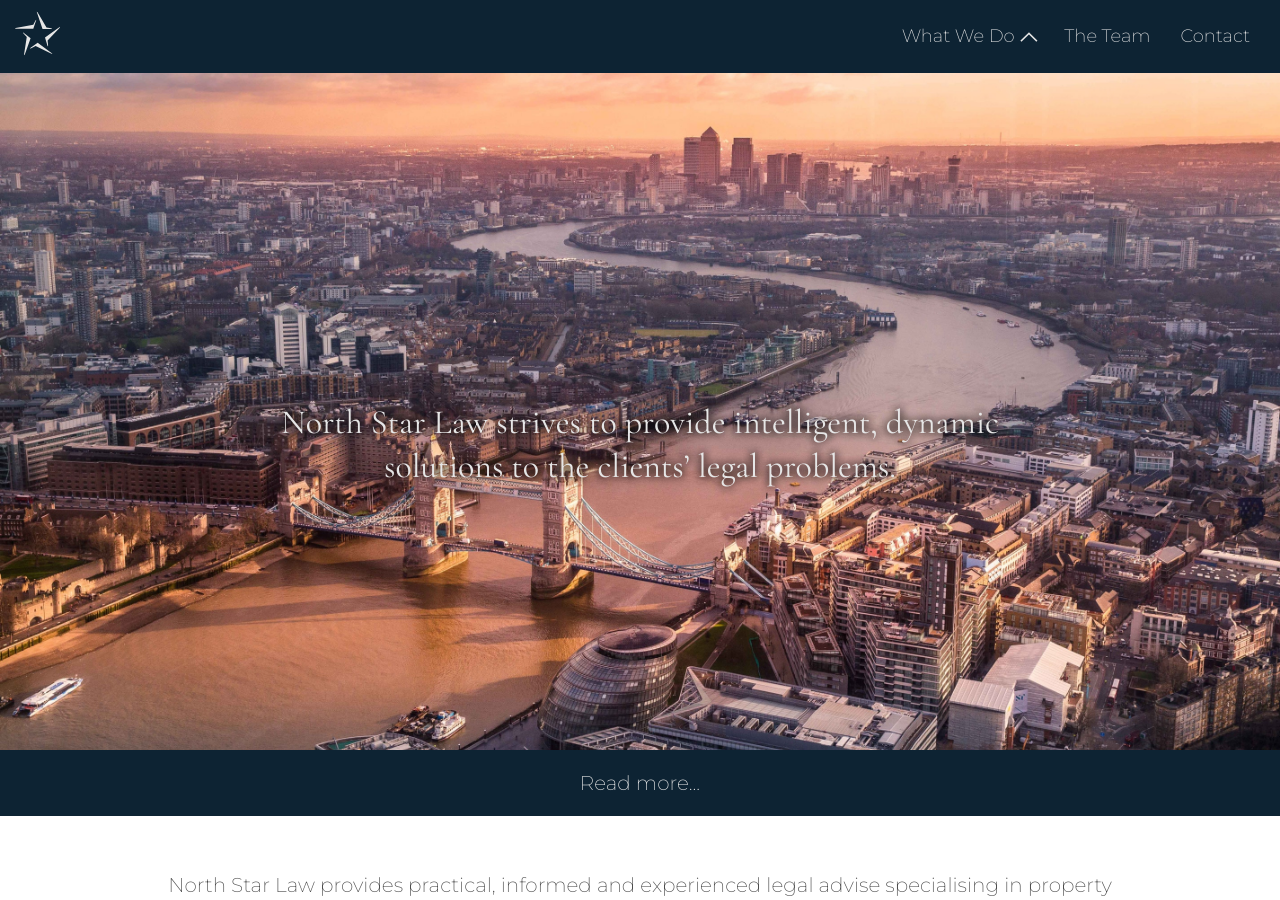
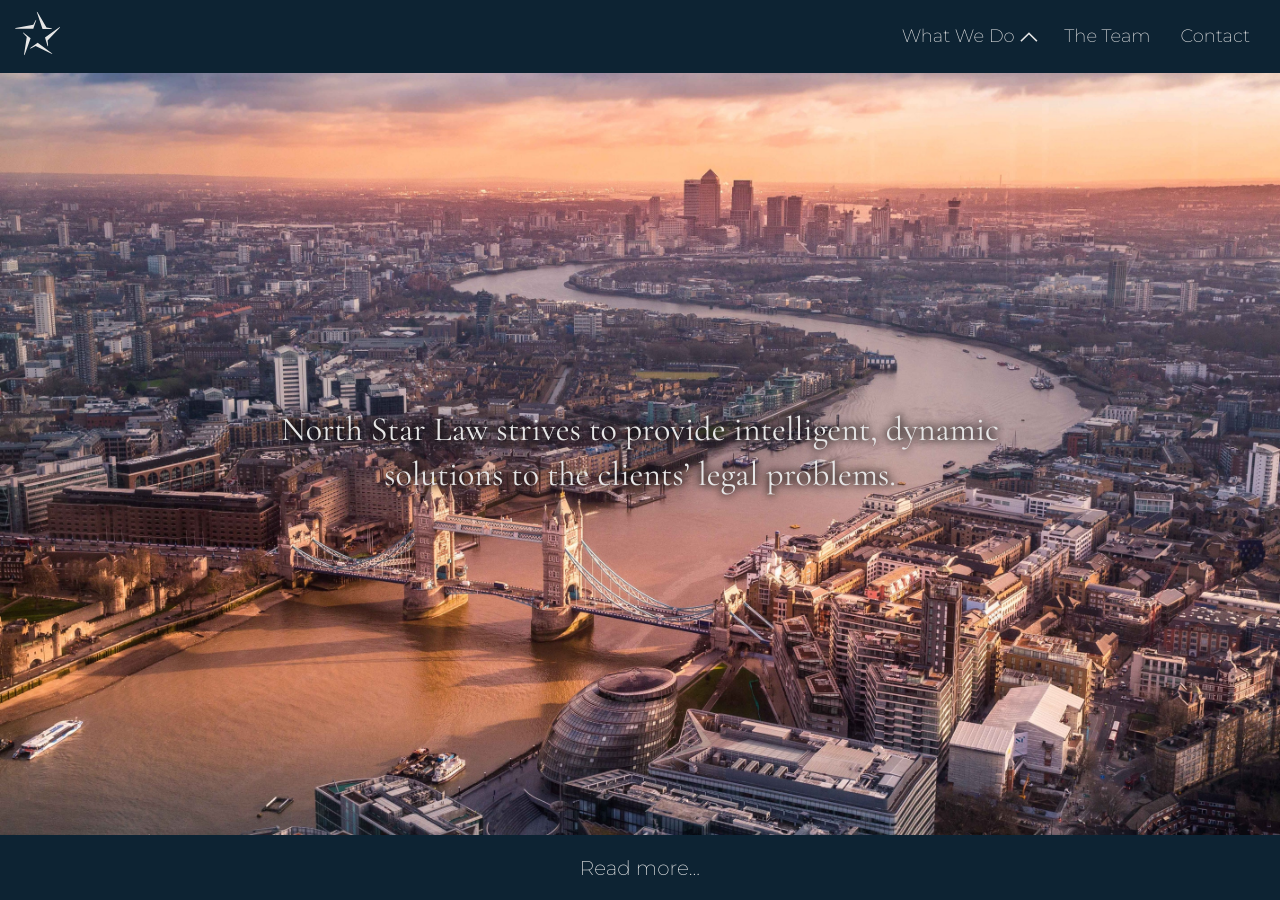
Before and after one commit to northstarlaw/website, a Jekyll site: the page built from docs/index.html, in a window 1280 px wide and 900 px high. Built offline with Jekyll 4.4.1, drawn with Linux system fonts in a browser that asks for light colours; some web fonts are replaced.

Commit message:
fix header height

```diff
--- a/docs/_includes/footer.html
+++ b/docs/_includes/footer.html
@@ -7,10 +7,10 @@
         <div class="col col-md footer__row">
           <nav>
             <ul class="list--unstyled footer__pages">
-              <li><a href="about">About us</a></li>
-              <li><a href="team">The Team</a></li>
-              <li><a href="what-we-do">What we do</a></li>
-              <li><a href="contact">Contact us</a></li>
+              <li><a href="{{site.baseurl}}/#about">About us</a></li>
+              <li><a href="{{site.baseurl}}/team">The Team</a></li>
+              <li><a href="{{site.baseurl}}/what-we-do">What we do</a></li>
+              <li><a href="{{site.baseurl}}/contact">Contact us</a></li>
             </ul>
           </nav>
         </div>
--- a/docs/_includes/mobile-menu.html
+++ b/docs/_includes/mobile-menu.html
@@ -4,7 +4,7 @@
   </button>
   <ul class="list--unstyled">
     <li class="mobile-menu__nav-item">
-      <a class="nav-link" href="{{site.baseurl}}/about">About</a>
+      <a class="nav-link" href="{{site.baseurl}}/" target="_self">Home</a>
     </li>
     <li class="mobile-menu__nav-item">
       <a class="nav-link" href="{{site.baseurl}}/team">The Team</a>
--- a/docs/_sass/_contact-map.scss
+++ b/docs/_sass/_contact-map.scss
@@ -1,8 +1,10 @@
 #map {
   height: 502px;
   border: 1px solid color("blue");
+  margin-bottom: 10px;
 
   @include tablet {
     margin-right: 70px;
+    margin-bottom: 0;
   }
 }
--- a/docs/_sass/_hero.scss
+++ b/docs/_sass/_hero.scss
@@ -2,8 +2,7 @@
   background-repeat: no-repeat;
   background-size: cover;
   background-position: center;
-  padding-top: $header-height;
-  height: $hero-height;
+  height: calc(100vh - 135px);
   color: color("light-grey");
   font-size: $hero-font-size;
 
--- a/docs/_sass/_variables.scss
+++ b/docs/_sass/_variables.scss
@@ -84,4 +84,3 @@ $nav-font-family: $font-montserrat;
 
 // Hero
 $hero-font-size: $font-xlarge;
-$hero-height: 680px;
--- a/docs/index.html
+++ b/docs/index.html
@@ -13,7 +13,7 @@ external: false
 </div>
 
 
-<div class="text-center text-lead home-lead container">
+<div class="text-center text-lead home-lead container" id="about">
   <p>
     North Star Law provides practical, informed and experienced legal advise specialising in property law, private client/tax and immigration law.
   </p>
```
